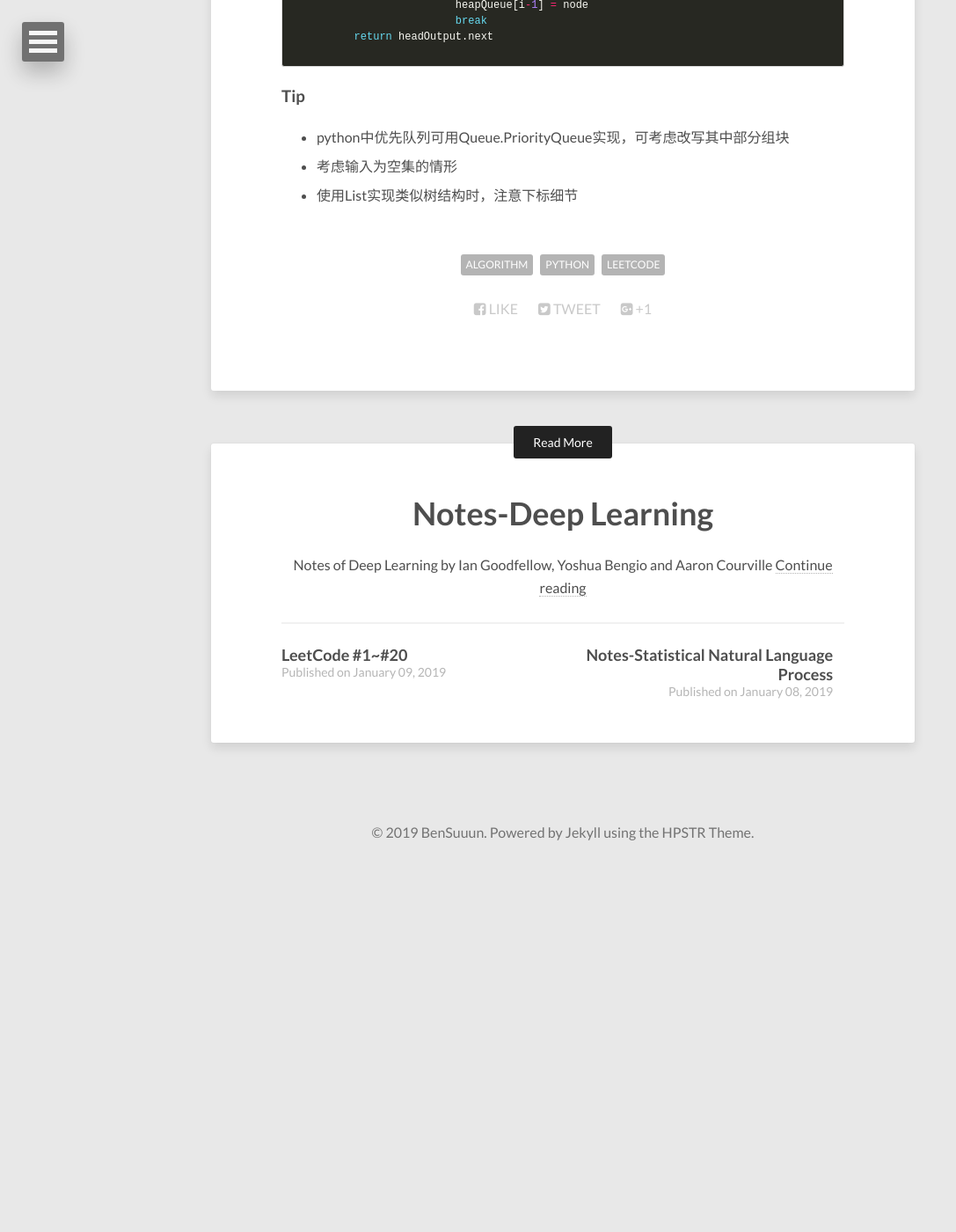
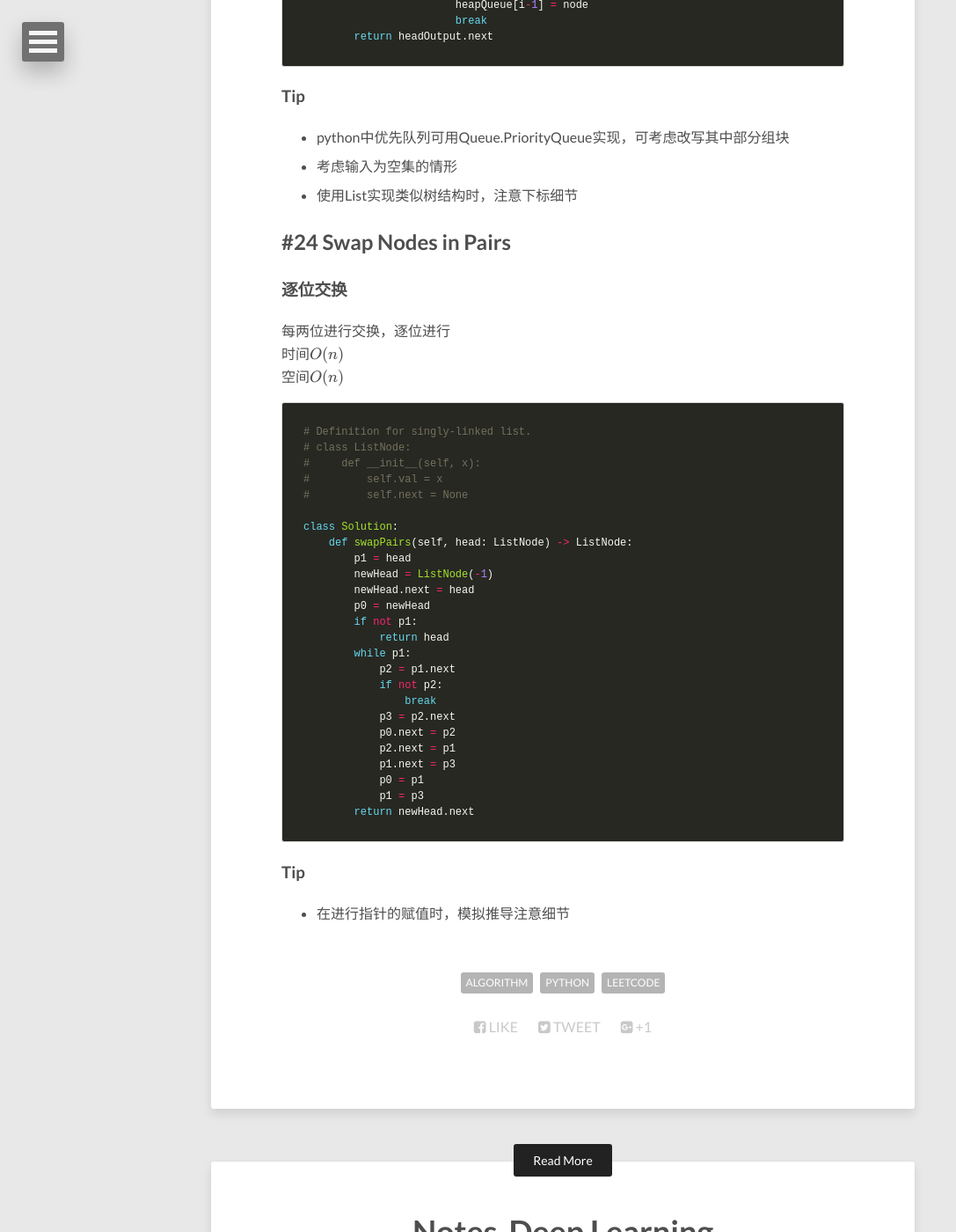
Before and after one commit to Wangbin-Sun/wangbin-sun.github.io, a Jekyll site: the page built from _posts/2019-03-09-leetcode-21-to-40.md, in a window 1280 px wide and 1400 px high, scrolled down 3303 px. Shown: the whole window at 88% size, without its empty margins (0-1087 px from the left). Built offline with Jekyll 4.4.1, drawn with Linux system fonts in a browser that asks for light colours; nearby versions of some CDN libraries; formulas are drawn with MathJax 3; before the commit the page ends 4290 px from its top, so only the background shows below that.

Commit message:
Update Leetcode to #24

````diff
--- a/_posts/2019-03-09-leetcode-21-to-40.md
+++ b/_posts/2019-03-09-leetcode-21-to-40.md
@@ -144,3 +144,40 @@ class Solution:
 * python中优先队列可用Queue.PriorityQueue实现，可考虑改写其中部分组块
 * 考虑输入为空集的情形
 * 使用List实现类似树结构时，注意下标细节
+
+## #24 Swap Nodes in Pairs
+
+### 逐位交换
+每两位进行交换，逐位进行
+时间$O(n)$
+空间$O(n)$
+```python
+# Definition for singly-linked list.
+# class ListNode:
+#     def __init__(self, x):
+#         self.val = x
+#         self.next = None
+
+class Solution:
+    def swapPairs(self, head: ListNode) -> ListNode:
+        p1 = head
+        newHead = ListNode(-1)
+        newHead.next = head
+        p0 = newHead
+        if not p1:
+            return head
+        while p1:
+            p2 = p1.next
+            if not p2:
+                break
+            p3 = p2.next
+            p0.next = p2
+            p2.next = p1
+            p1.next = p3
+            p0 = p1
+            p1 = p3
+        return newHead.next
+```
+
+### Tip
+* 在进行指针的赋值时，模拟推导注意细节
````
